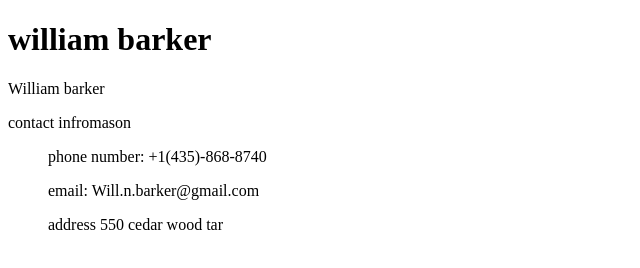
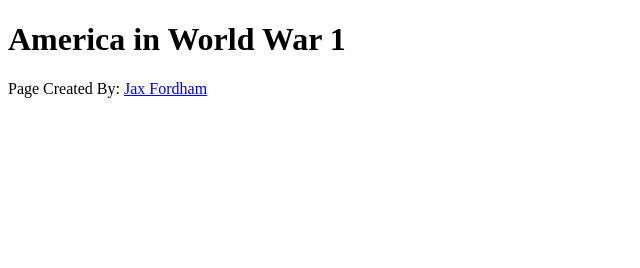
Before and after one commit to jadenmaciel/Team-Project-Part-1, a plain HTML site: page World_War_1.html in a window 1280 px wide. Shown: the whole page, without its empty margins (0-640 px from the left). Drawn offline with Linux system fonts and the light colour scheme; files that its build step writes are made by us from their sources.

Commit message:
Added index.html and made Jax's Files
+ index.html
+ placeholder content to Jax_Resume.html
+ World_War_1.html with some placeholder content

```diff
--- a/William-Barkers_pro.html
+++ b/World_War_1.html
@@ -1,26 +1,27 @@
+<!-- Jax Fordham -->
 <!DOCTYPE html>
 <html lang="en">
-<!---
-name:william barker
-date:10/15/2025
-file:index.html
---->
 <head>
-  <link rel="stylesheet" href="style.css">
-  <link>
+	<meta charset="utf-8">
+	<meta name="viewport" content="width=device-width, initial-scale=1.0">
+	<title>WWI</title>
+	<link rel="stylesheet" href="css/style.css">
 </head>
-<main>
-  <h1>william barker</h1>
 <body>
-<p>
-William barker
+	<header>
 
-</p>
+    </header>
+
+    <nav>
+
+    </nav>
+
+    <main>
+        <h1>America in World War 1</h1>
+    </main>
+
+    <footer>
+        <p>Page Created By: <a href="Jax_Resume.html">Jax Fordham</a></p>
+    </footer>
 </body>
-</main>
-  <footer>
-    <p>contact infromason</p>
-  <ul>phone number: +1(435)-868-8740</ul>
-  <ul>email: Will.n.barker@gmail.com</ul>
-  <ul>address 550 cedar wood tar</ul>
-</footer>
+</html>
```
Also changed, not shown: index.html (added).
